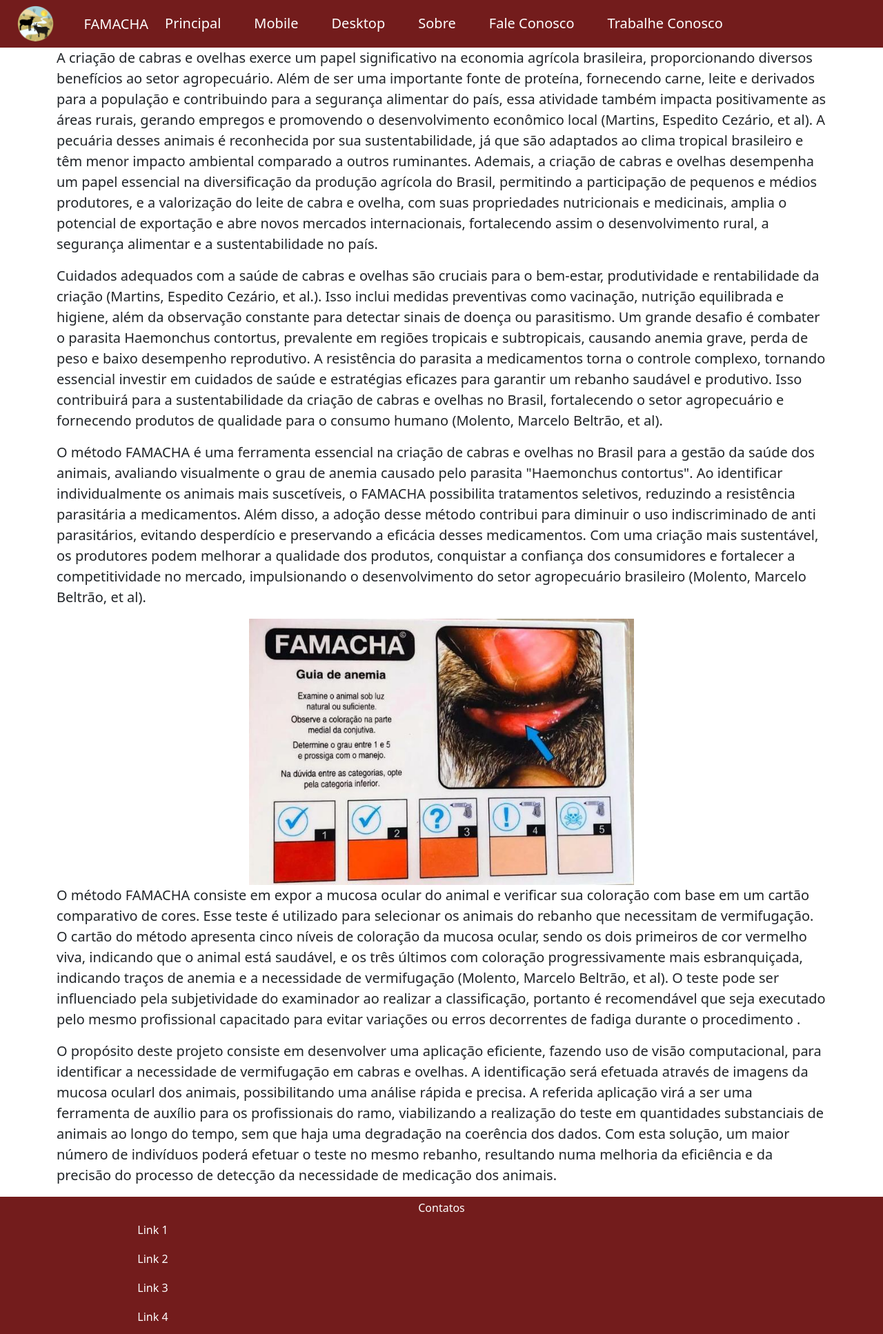
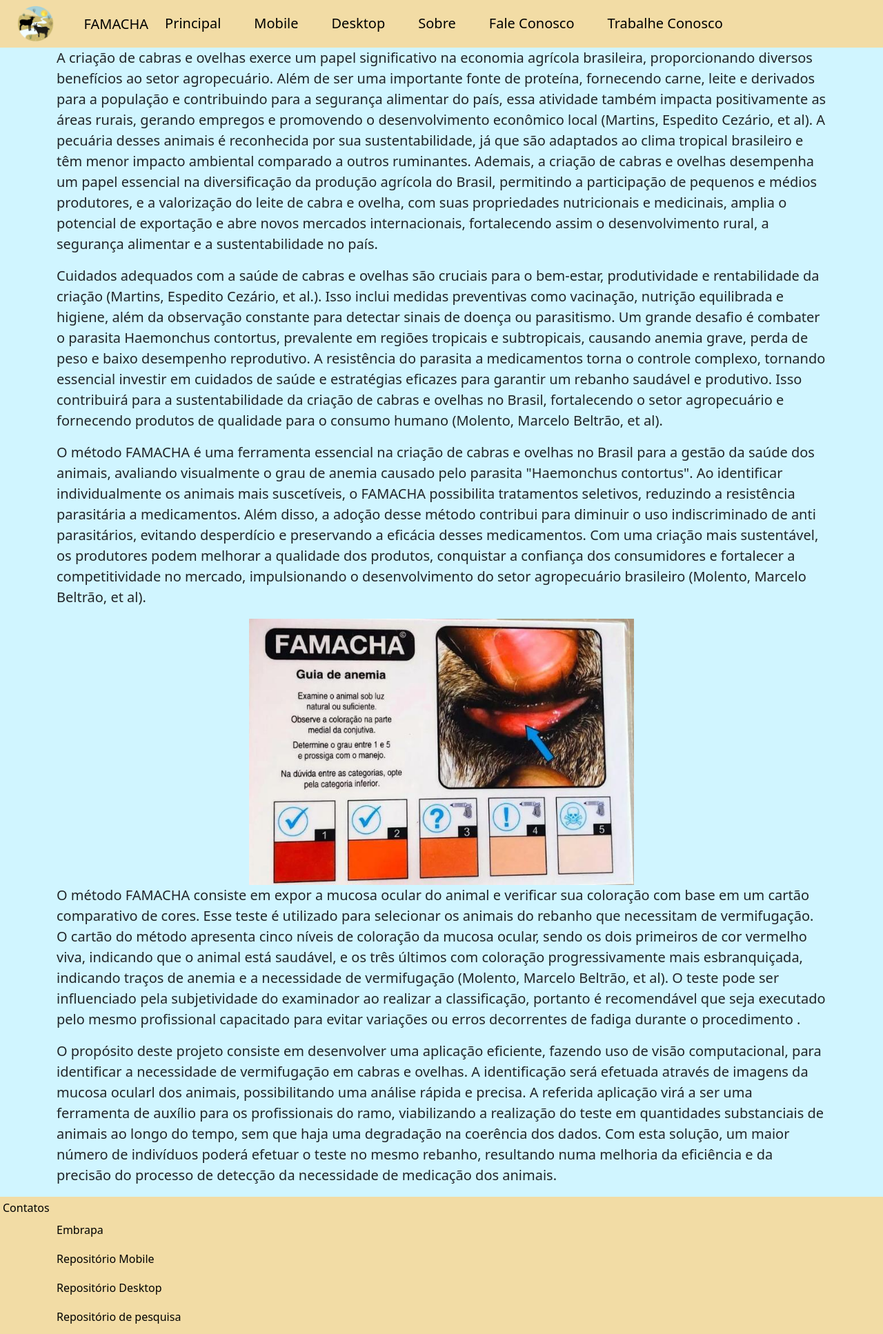
Before and after one commit to PauloMartirios/FAMACHA, a plain HTML site: page index.html in a window 1280 px wide. Shown: the top 1934 px of the page at 69% size. Drawn offline with nearby package versions, Linux system fonts and the light colour scheme.

Commit message:
Atualização do layout

```diff
--- a/index.html
+++ b/index.html
@@ -15,26 +15,29 @@
     <title>FAMACHA</title>
 </head>
 
-<body>
-    <nav class="navbar  navbar-expand-sm sticky-top" style="background-color: rgb(115, 28, 28);">
+<body style="background-color: #D0F5FF;">
+    <nav class="navbar  navbar-expand-sm sticky-top" style="background-color: #F2DCA5;">
         <img src="novalogo.png" alt="logo" style="max-width: 55px;" class="ms-4">
         <div class="container">
-            <a href="" class="navbar-brand d-flex align-items-center text-white">
+            <a href="" class="navbar-brand d-flex align-items-center text-black">
                 FAMACHA</a>
             <button class="navbar-toggler" type="" data-bs-toggle="collapse" data-bs-target="#menuNavbar">
                 <span class="navbar-toggler-icon"></span>
             </button>
             <div class="collapse navbar-collapse " id="menuNavbar">
                 <div class="navbar-nav  nav-underline nav-fill">
-                    <a href="#" class="nav-link navbar-brand text-white">Principal</a>
-                    <a href="#" class="nav-link navbar-brand text-white">Mobile</a>
-                    <a href="#" class="nav-link navbar-brand text-white">Desktop</a>
+                    <a href="#" class="nav-link navbar-brand text-black">Principal</a>
+                    <a href="#" class="nav-link navbar-brand text-black">Mobile</a>
+                    <a href="#" class="nav-link navbar-brand text-black">Desktop</a>
                     <a href="https://www.embrapa.br/paratec-controle-integrado-verminoses/vermes/caprinos-ovinos/famacha#:~:text=O%20FAMACHA%C2%A9%20%C3%A9%20o,aux%C3%ADlio%20de%20um%20cart%C3%A3o%20colorido."
-                        class="nav-link navbar-brand text-white">Sobre</a>
-                    <a href="https://www.instagram.com/projetotempest/" class="nav-link navbar-brand text-white">Fale
+                        class="nav-link navbar-brand text-black">Sobre</a>
+                    <a href="https://www.instagram.com/projetotempest/" class="nav-link navbar-brand text-black">Fale
                         Conosco</a>
                     <a href="https://www.instagram.com/projetotempest/"
-                        class="nav-link navbar-brand text-white">Trabalhe Conosco</a>
+                        class="nav-link navbar-brand text-black">Trabalhe Conosco</a>
+
+
+
                 </div>
             </div>
         </div>
@@ -117,7 +120,7 @@
       </style>
     </head>
     <body>
-      <button id="backToTopBtn" class="btn btn-primary" onclick="scrollToTop()">Voltar ao Topo</button>
+      <button id="backToTopBtn" class="btn" onclick="scrollToTop()" style="color: black; background-color: aqua;">Voltar ao Topo</button>
       <script src="https://cdn.jsdelivr.net/npm/bootstrap@5.3.0/dist/js/bootstrap.bundle.min.js"></script>
       <script>
         window.onscroll = function() {
@@ -137,20 +140,20 @@
         }
       </script>
 
-    <footer class="p-1 text-white accordion-collapse text-center" style="background-color:  rgb(115, 28, 28);">
+    <footer class="p-1 text-black accordion-collapse text-start" style="background-color:  #F2DCA5;">
         <div class="bg-transparent">
             <span>Contatos</span>
             <nav class="nav justify-content-center nav-underline">
                 <div class="container">
-                    <a href="#1" class="nav-link text-white col-3">Link 1</a>
-                    <a href="#2" class="nav-link text-white col-3">Link 2</a>
-                    <a href="#3" class="nav-link text-white col-3">Link 3</a>
-                    <a href="#4" class="nav-link text-white col-3">Link 4</a>
+                    <a href="https://www.embrapa.br/paratec-controle-integrado-verminoses/vermes/caprinos-ovinos/famacha#:~:text=O%20FAMACHA%C2%A9%20%C3%A9%20o,aux%C3%ADlio%20de%20um%20cart%C3%A3o%20colorido." class="nav-link text-black col-3">Embrapa</a>
+                    <a href="https://github.com/mauriciobenjamin700/FAMACHA_APP_MOBILE" class="nav-link text-black col-3">Repositório Mobile</a>
+                    <a href="https://github.com/mauriciobenjamin700/FAMACHA_APP_DESKTOP" class="nav-link text-black col-3">Repositório Desktop</a>
+                    <a href="https://github.com/mauriciobenjamin700/IC_V2" class="nav-link text-black col-3">Repositório de pesquisa</a>
                 </div>
                 </div>
             </nav>
         <hr>
-        <span class="ms-2 ">
+        <span class="ms-2 " style="color: black;">
             Todos os direitos reservados
         </span>
     </footer>
```
